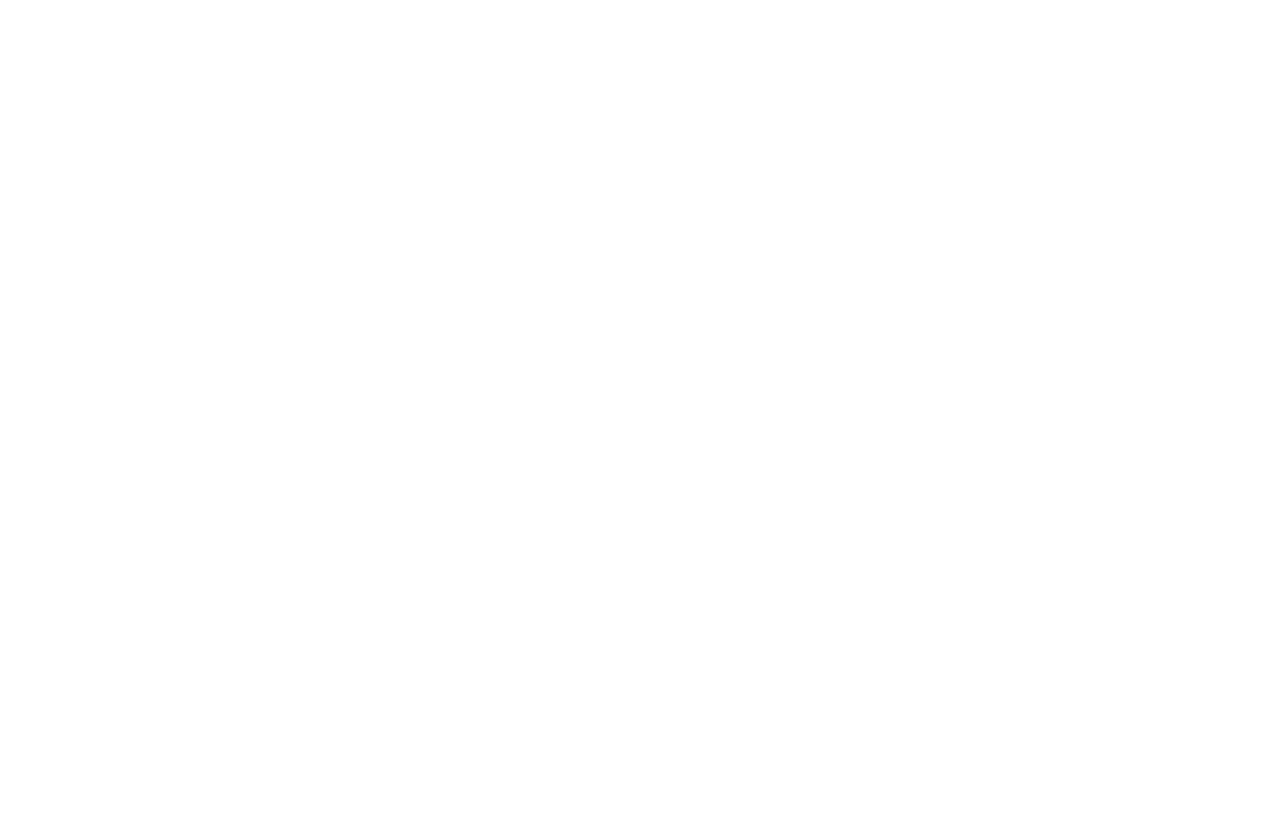
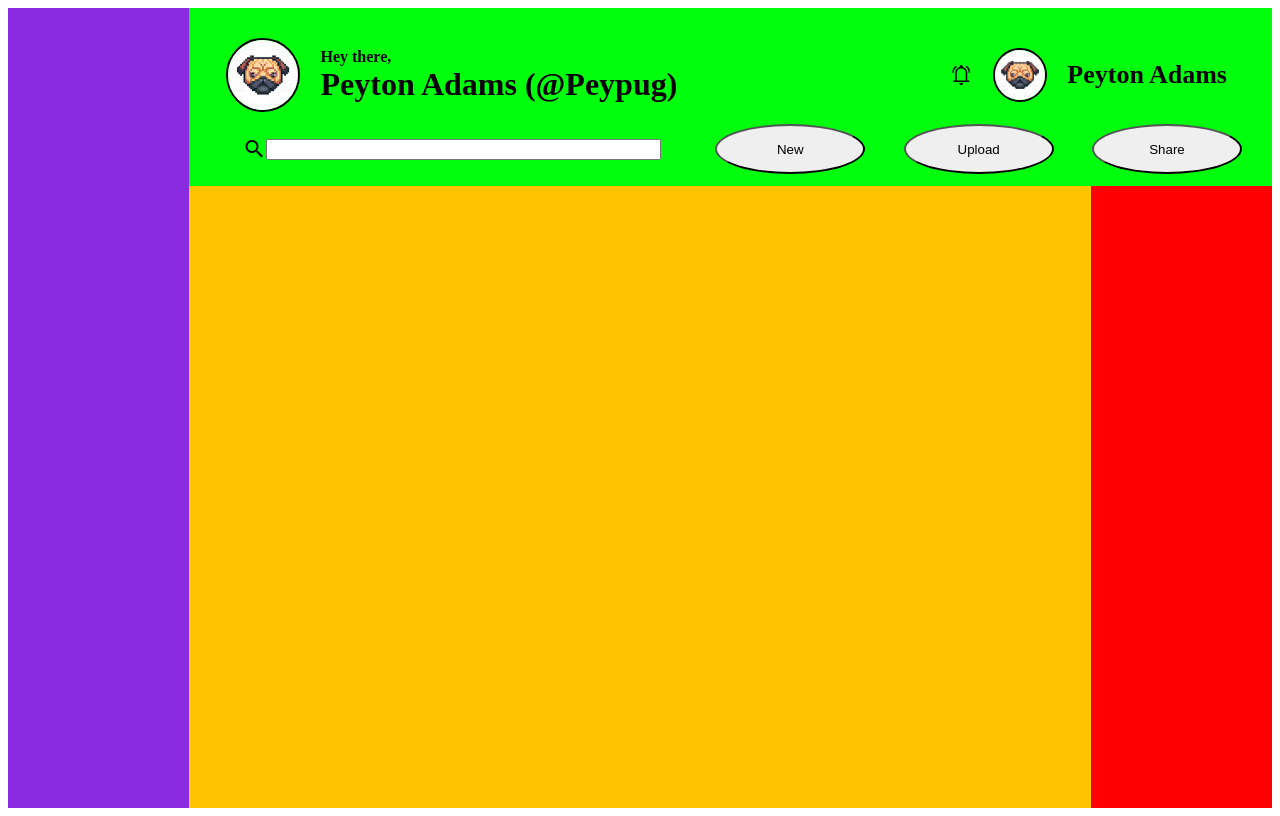
Before and after one commit to Peypug/admin-dashboard, a plain HTML site: page index.html in a window 1280 px wide. Drawn offline with nearby package versions, Linux system fonts and the light colour scheme.

Commit message:
Set up page format & lay out header elements

```diff
--- a/index.html
+++ b/index.html
@@ -2,11 +2,49 @@
 <html lang="en">
 <head>
   <meta charset="UTF-8">
-  <link href = 'styles.css' rel = "stylesheet">
+  <link href = "styles.css" rel = "stylesheet">
   <script src = "script.js" defer></script>
-  <title>Document</title>
+
+  <link rel="stylesheet" href="https://fonts.googleapis.com/css2?family=Material+Symbols+Outlined:opsz,wght,FILL,GRAD@20..48,100..700,0..1,-50..200" />
+  <link rel="stylesheet" href="https://fonts.googleapis.com/icon?family=Material+Icons">
+
+
+  <title>Control Center</title>
 </head>
 <body>
-
+  <div class = "page">
+    <div class = "header">
+      <div class = "profile">
+        <img class = "profile-image" src="pug-pfp.jpg" alt = "pixel art pug face">
+        <div class = "profile-text">
+          <h4>Hey there,</h4>
+          <h1>Peyton Adams (@Peypug)</h1>
+        </div>
+      </div>
+      <div class = "user-settings">
+        <span class="material-symbols-outlined">notifications_active</span>
+        <img class = "profile-image small" src="pug-pfp.jpg" alt = "pixel art pug face">
+        <h1>Peyton Adams</h1>
+      </div>
+      <div class = "search-bar">
+        <span class = "material-icons">search</span>
+        <input type = "search">
+      </div>
+      <div class = "buttons">
+        <button>New</button>
+        <button>Upload</button>
+        <button>Share</button>
+      </div>
+    </div>
+    <div class = "sidebar">
+      &nbsp;
+    </div>
+    <div class = "projects">
+      &nbsp;
+    </div>
+    <div class = "relevent">
+      &nbsp;
+    </div>
+  </div>
 </body>
 </html>
--- a/styles.css
+++ b/styles.css
@@ -0,0 +1,113 @@
+/* Full page styles */
+.page {
+  display: grid;
+  grid-template-columns: 1fr 5fr 1fr;
+  grid-template-rows: 1fr 5fr;
+  height: 100vh;
+}
+
+/* Main sections */
+.header {
+  background-color: rgb(0, 255, 13);
+  grid-column: 2 / 4;
+  grid-row: 1 / 2;
+  display: grid;
+  grid-template-columns: 1fr 1fr;
+  grid-template-rows: 1fr 1fr;
+  align-items: center;
+  justify-items: center;
+  padding-top: 30px;
+  padding-right: 30px;
+}
+
+.projects {
+  background-color: rgb(255, 196, 0);
+  grid-column: 2 / 3;
+  grid-row: 2 / 3
+
+}
+
+.sidebar {
+  background-color: blueviolet;
+  grid-column: 1 / 2;
+  grid-row: 1 / 4;
+}
+
+.relevent {
+  background-color: red;
+  grid-column: 3 / 4;
+  grid-row: 2 / 3;
+}
+
+/* Header sub-sections */
+.profile-image {
+  width: auto;
+  height: 70px;
+  width: auto;
+  border-radius: 100%;
+  border: 2px solid black;
+}
+.small {
+  height: 50px;
+}
+.profile {
+  display: flex;
+  flex-direction: row;
+  gap: 20px;
+  justify-content: center;
+  align-items: center;
+}
+.profile-text,
+.profile-text h1,
+.profile-text h4 {
+  display: flex;
+  flex-direction: column;
+  margin: 0px;
+  padding: 0px;
+}
+
+.user-settings {
+  display: flex;
+  align-items: center;
+  gap: 20px;
+  width: 100%;
+  align-items: center;
+  justify-content: end;
+  margin-right: 30px;
+  font-size: 13px;
+}
+
+.buttons {
+  display: flex;
+  justify-content: space-between;
+  width: 100%
+}
+
+.buttons>button {
+  width: 150px;
+  height: 50px;
+  border-radius: 60%;
+}
+.search-bar {
+  width: 100%;
+  display: flex;
+  justify-content: center;
+  align-items: center;
+}
+.search-bar>input {
+  width: 75%;
+}
+/* Global element styles */
+button {
+  height: auto;
+  width: 100px;
+}
+
+/* Icon styles */
+.material-symbols-outlined {
+  font-variation-settings:
+  'FILL' 0,
+  'wght' 400,
+  'GRAD' 0,
+  'opsz' 48
+}
```
Also changed, not shown: pug-pfp.jpg (added).
